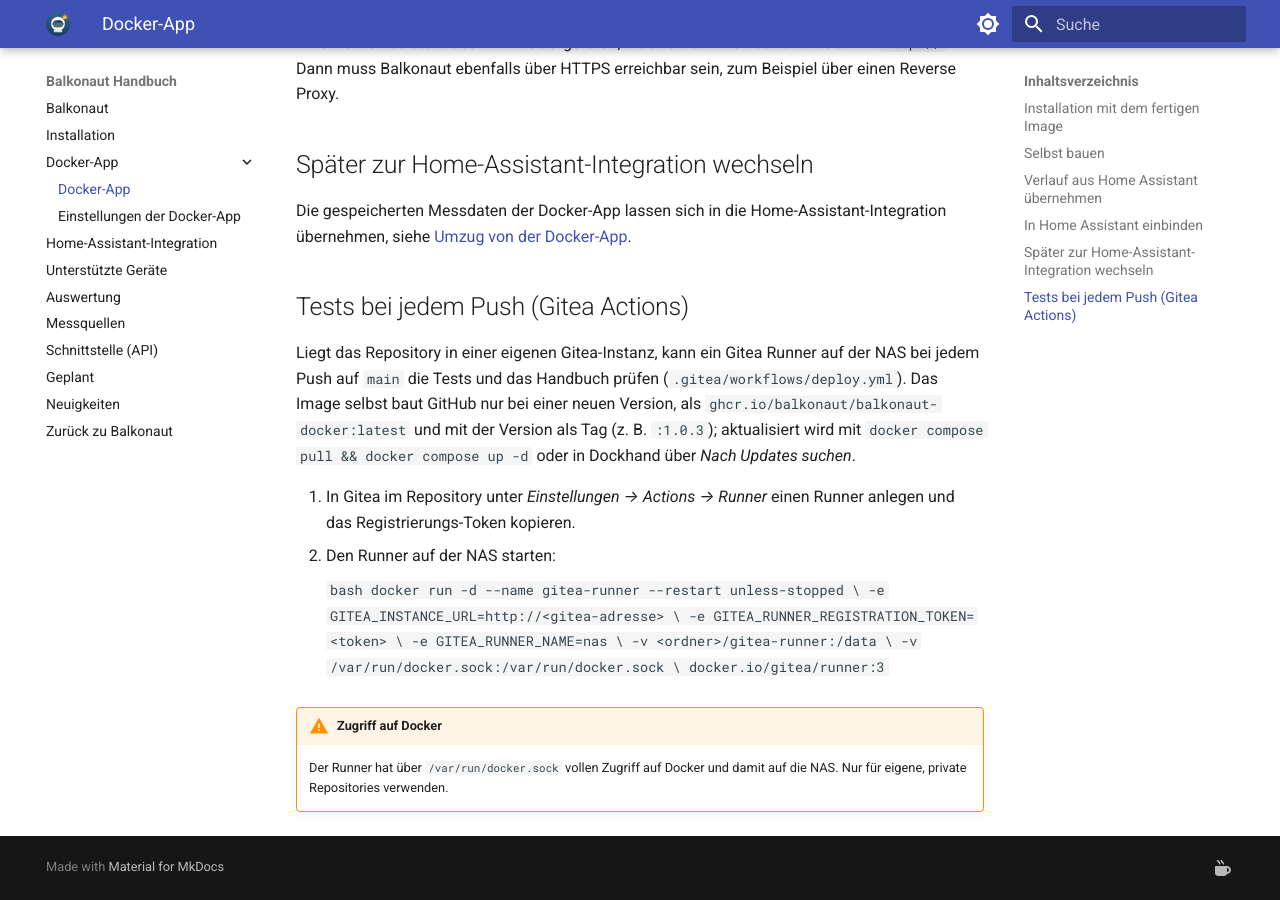
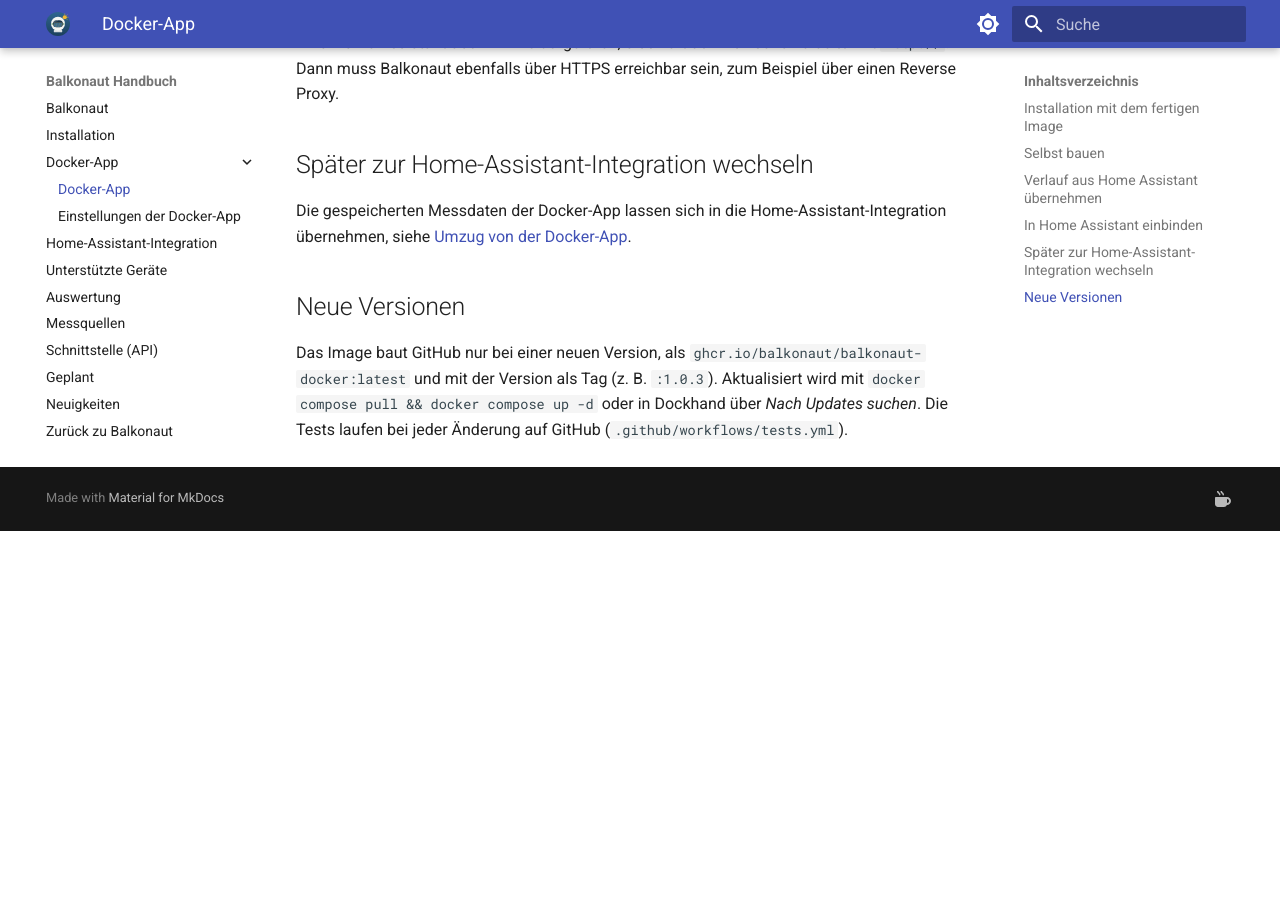
Before and after one commit to balkonaut/balkonaut, an MkDocs documentation site: the page built from docs/docker.md, in a window 1280 px wide and 900 px high, scrolled down 2848 px. Built offline with MkDocs 1.6.1 and Material for MkDocs 9.7.7, drawn with Linux system fonts in a browser that asks for light colours; after the commit the page ends 3379 px from its top, so only the background shows below that.

Commit message:
Tests nur noch auf GitHub: Gitea-Workflow entfernt, Handbuch-Bau in tests.yml
Nacharbeit zu #167

````diff
--- a/docs/docker.md
+++ b/docs/docker.md
@@ -106,26 +106,8 @@
 Die gespeicherten Messdaten der Docker-App lassen sich in die Home-Assistant-Integration übernehmen, siehe
 [Umzug von der Docker-App](integration.md#umzug-von-der-docker-app).
 
-## Tests bei jedem Push (Gitea Actions)
+## Neue Versionen
 
-Liegt das Repository in einer eigenen Gitea-Instanz, kann ein Gitea Runner auf der NAS bei jedem Push auf `main`
-die Tests und das Handbuch prüfen (`.gitea/workflows/deploy.yml`). Das Image selbst baut
-GitHub nur bei einer neuen Version, als `ghcr.io/balkonaut/balkonaut-docker:latest` und mit der Version als Tag (z. B. `:1.0.3`); aktualisiert wird mit `docker compose pull && docker compose up -d`
-oder in Dockhand über *Nach Updates suchen*.
-
-1. In Gitea im Repository unter *Einstellungen → Actions → Runner* einen Runner anlegen und das Registrierungs-Token kopieren.
-2. Den Runner auf der NAS starten:
-
-    ```bash
-    docker run -d --name gitea-runner --restart unless-stopped \
-      -e GITEA_INSTANCE_URL=http://<gitea-adresse> \
-      -e GITEA_RUNNER_REGISTRATION_TOKEN=<token> \
-      -e GITEA_RUNNER_NAME=nas \
-      -v <ordner>/gitea-runner:/data \
-      -v /var/run/docker.sock:/var/run/docker.sock \
-      docker.io/gitea/runner:3
-    ```
-
-!!! warning "Zugriff auf Docker"
-    Der Runner hat über `/var/run/docker.sock` vollen Zugriff auf Docker und damit auf die NAS. Nur für eigene,
-    private Repositories verwenden.
+Das Image baut GitHub nur bei einer neuen Version, als `ghcr.io/balkonaut/balkonaut-docker:latest` und mit der
+Version als Tag (z. B. `:1.0.3`). Aktualisiert wird mit `docker compose pull && docker compose up -d` oder in Dockhand
+über *Nach Updates suchen*. Die Tests laufen bei jeder Änderung auf GitHub (`.github/workflows/tests.yml`).
````
Also changed, not shown: 2 other files.
